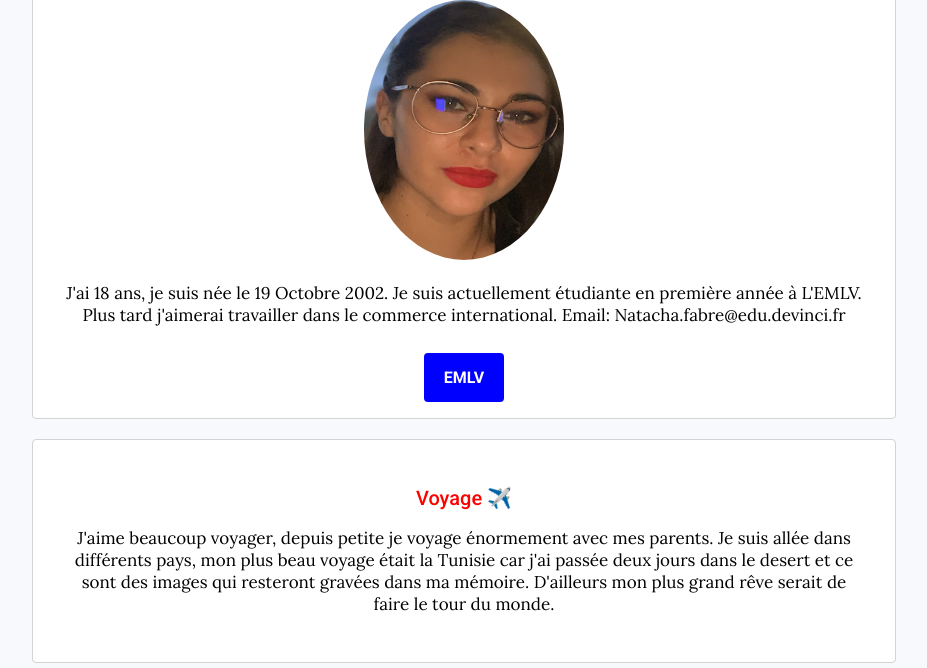
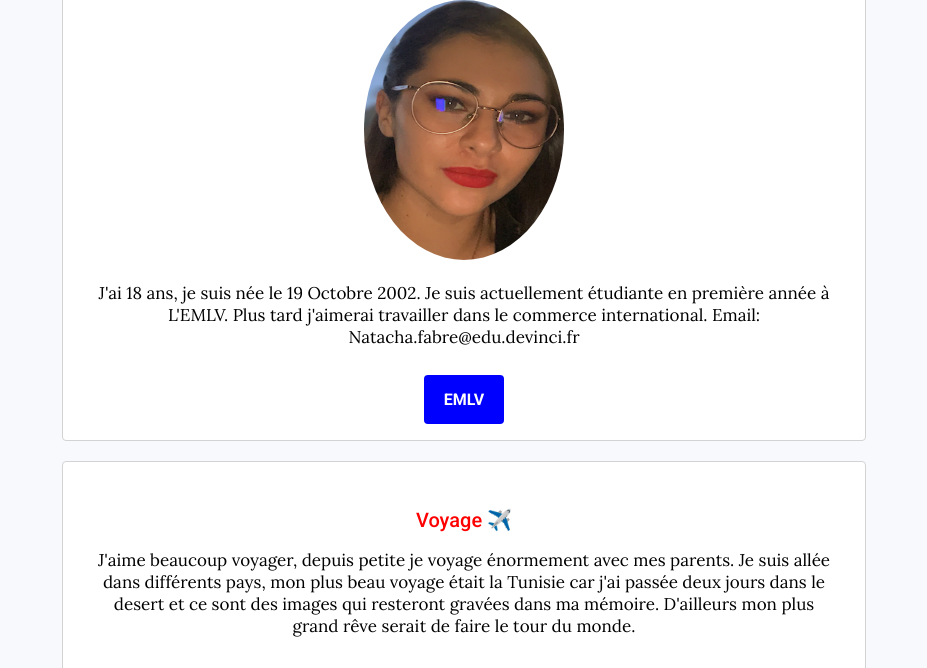
Before and after one commit to Fabrenatacha/wagon, a plain HTML site: page index.html in a window 1280 px wide. Shown: the part 132-800 px from the top of the page, without its empty margins (176-1103 px from the left). Drawn offline with Linux system fonts and the light colour scheme.

Commit message:
Update Style.css

```diff
--- a/css/Style.css
+++ b/css/Style.css
@@ -46,7 +46,7 @@ a:hover {
 	padding: 40px;
 	box-shadow: 0px 10px 30px rgba(0,0,0,0,1);
 	border-radius: 4px;
-	margin: 20px 200px;
+	margin: 20px 230px;
 	text-align: center;
 }
 
```
